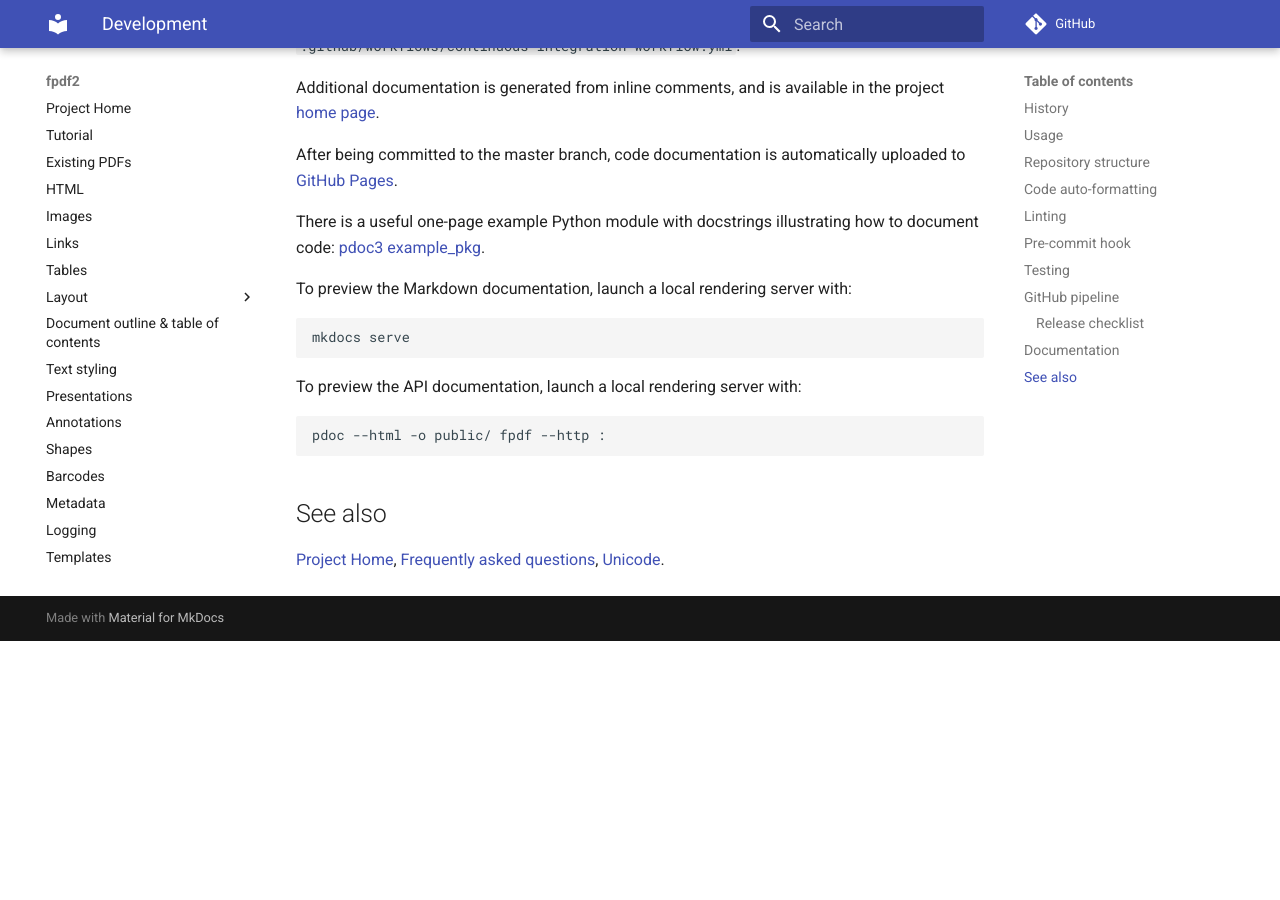
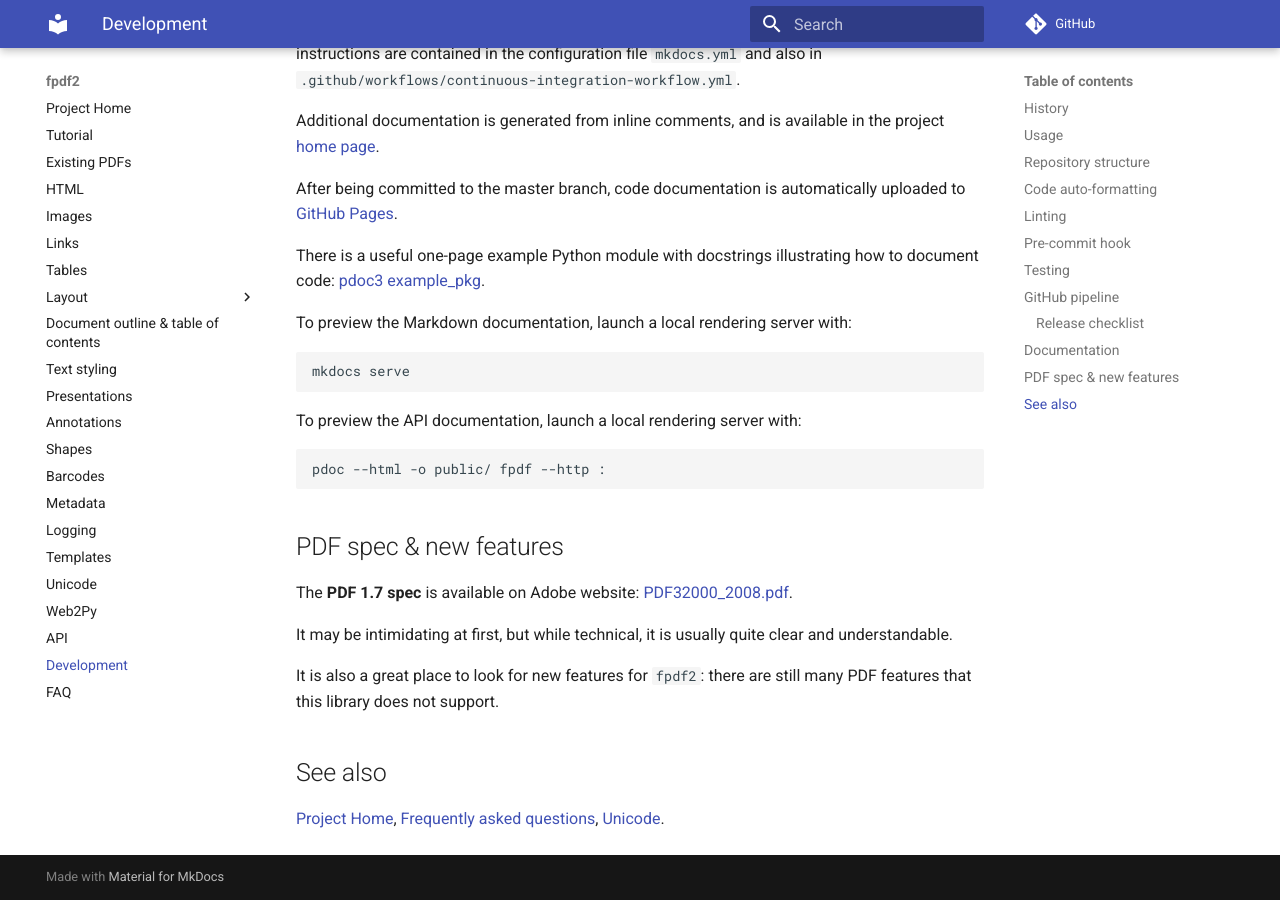
Before and after one commit to reingart/pyfpdf, an MkDocs documentation site: the page built from docs/Development.md, in a window 1280 px wide and 900 px high, scrolled down 3949 px. Built offline with MkDocs 1.6.1 and Material for MkDocs 9.7.7, drawn with Linux system fonts in a browser that asks for light colours; comment, search, counter and statistics services are not loaded; before the commit the page ends 4590 px from its top, so only the background shows below that; some of the changed text lies outside the part shown.

Commit message:
docs: adding section on 'PDF spec & new features' to Development.md

```diff
--- a/docs/Development.md
+++ b/docs/Development.md
@@ -42,8 +42,8 @@
   * `[.github]` - GitHub Actions configuration
   * `[docs]` - documentation folder
   * `[fpdf]` - library source
-  * `[scripts]` - manipulate this repository
-  * `[test]` - tests
+  * `[scripts]` - utilities to validate PDF files & publish the package on Pypi
+  * `[test]` - non-regression tests
   * `[tutorial]` - tutorials (see also [Tutorial](Tutorial.md))
   * `README.md` - Github and PyPI ReadMe
   * `CHANGELOG.md` - details of each release content
@@ -103,8 +103,8 @@
 
 ## Testing ##
 
-To run tests, ``cd`` into the repository, install the dependencies using
-``pip install -r test/requirements.txt``,  and run `pytest`.
+To run tests, `cd` into the repository, install the dependencies using
+`pip install -r test/requirements.txt`,  and run `pytest`.
 
 Alternatively, you can use [Tox](https://tox.readthedocs.io/en/latest/).
 It is self-documented in the `tox.ini` file in the repository.
@@ -174,6 +174,16 @@
 
     pdoc --html -o public/ fpdf --http :
 
+## PDF spec & new features ##
+
+The **PDF 1.7 spec** is available on Adobe website:
+[PDF32000_2008.pdf](https://www.adobe.com/content/dam/acom/en/devnet/pdf/pdfs/PDF32000_2008.pdf).
+
+It may be intimidating at first, but while technical, it is usually quite clear and understandable.
+
+It is also a great place to look for new features for `fpdf2`:
+there are still many PDF features that this library does not support.
+
 ## See also ##
 [Project Home](index.md), [Frequently asked questions](FAQ.md),
 [Unicode](Unicode.md).
```
Also changed, not shown: 1 other file.
